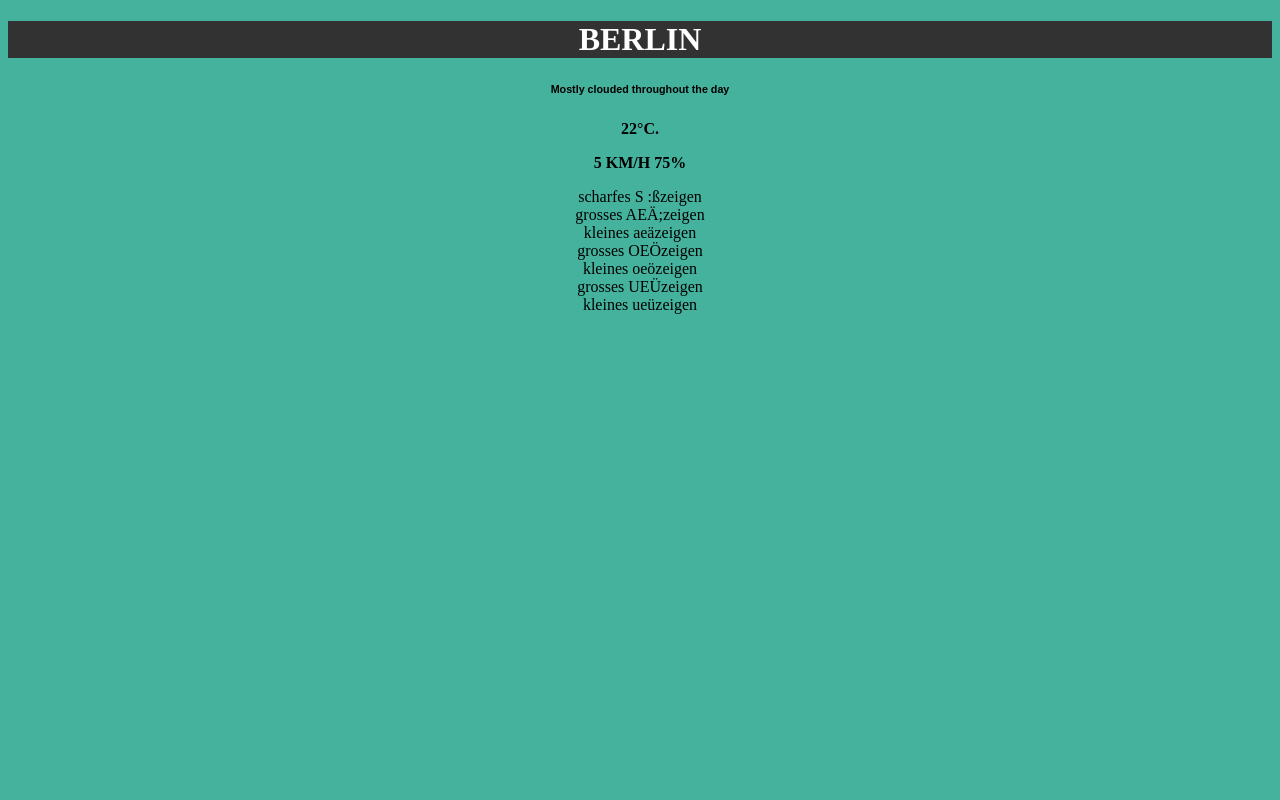
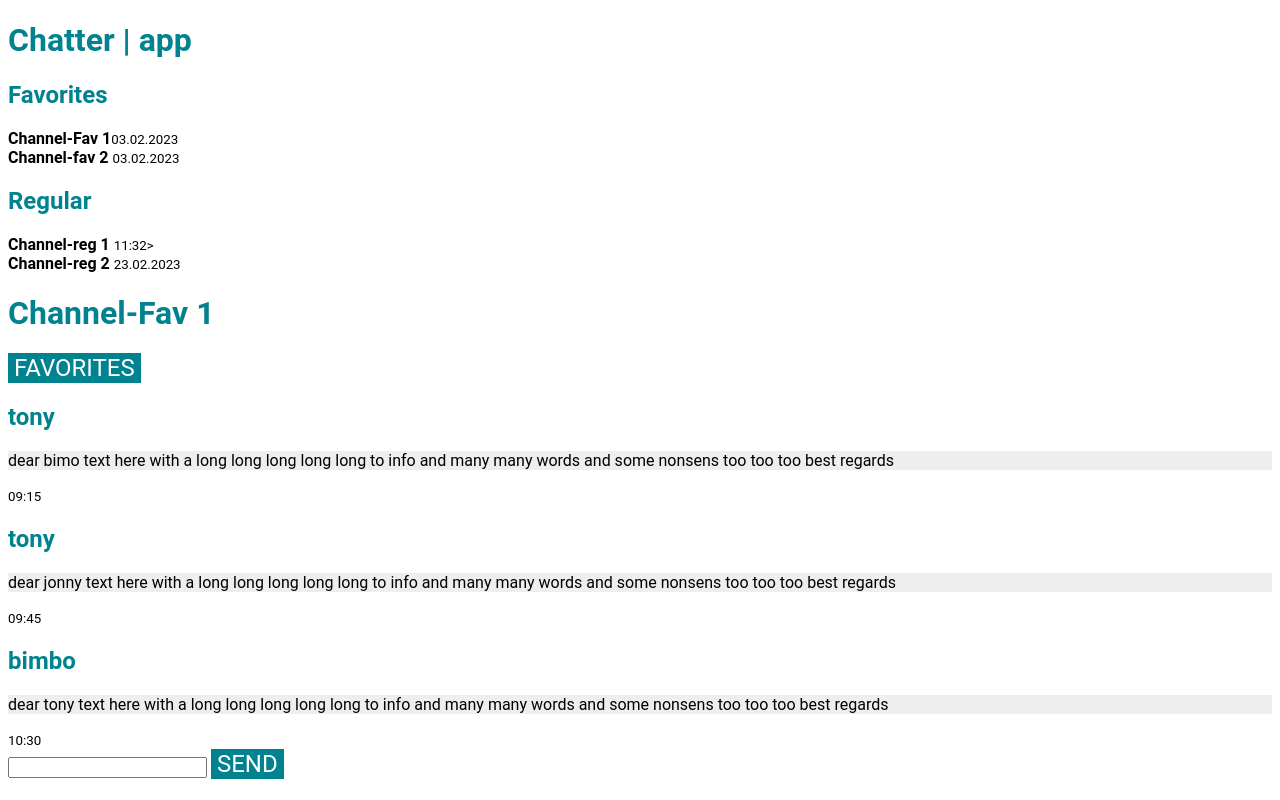
Before and after one commit to AndreasHibo/LMUtest, a plain HTML site: page index.html in a window 1280 px wide. Drawn offline with Linux system fonts and the light colour scheme.

Commit message:
Add files via upload

```diff
--- a/index.html
+++ b/index.html
@@ -1,44 +1,89 @@
 <!DOCTYPE html>
-<html lang="de">
+<html lang="en">
 <head>
-<title>LMU Test</title>
+    <meta charset="utf-8">
+    <meta http-equiv="X-UA-Compatible" content="IE=edge">
+    <title>Chatter|App</title>
+    <meta name="viewport" content="width=device-width, initial-scale=1">
+     <!--  * {
+        background-color:aqua text-align:left;
+      }
+
+        font-family: "Arial Bold", Arial, sans-serif;
+}
+    -->
     <style>
       * {
-  background-color: #45B29D; text-align: center;
+        font-family:"Roboto","Arial","sans-serif";
       }
+
       h1 {
+        color:#00838f;
+      }
+      h2 {
+        color:#00838f;
+      }
+      p {
+        background-color:#eeeeee;
+      }
+
+      .button {
+        border: none;
+        background-color:#00838f;
         color: white;
-  background-color: rgb(50, 50, 50);
-   text-transform: uppercase;
+        font-size: 24px;
+        cursor: pointer;
+        text-transform:uppercase;
       }
-h6 {
-  font-family: "Arial Bold", Arial, sans-serif;
-}
-strong {
- text-transform:none;
-}
-p {font-size:medium }
 
       </style>
-
 </head>
 <body>
-    <h1>Berlin</h1>
+    <h1>Chatter | app</h1>
 
-<h6>Mostly clouded throughout the day</h6>
+    <!-- the category 1-->
+    <h2>Favorites</h2>
+     <!-- the channels for category 1-->
+    <strong>Channel-Fav 1</strong><small>03.02.2023</small>
+    <br><strong>Channel-fav 2</strong> <small>03.02.2023</small>
 
-<p><strong>22&deg;C.</strong></p>
+     <!-- the category 2-->
+    <h2>Regular</h2>
+     <!-- the channels for category 2-->
+    <strong>Channel-reg 1</strong> <small>11:32></small>
+    <br><strong>Channel-reg 2</strong> <small>23.02.2023</small>
 
-<!-- Windspeed -->
-<strong>5 KM/H&nbsp;75%</strong>
+     <!-- the selected Channel -->
+    <h1>Channel-Fav 1</h1>
 
+    <button type="button" class="button">Favorites</button>
+
+     <!-- user name -->
+    <h2>tony</h2>
+    <!-- message content -->
     <p>
-    scharfes S :&szlig;zeigen <br>
-grosses AE&Auml;;zeigen <br>
-kleines ae&auml;zeigen <br>
-grosses OE&Ouml;zeigen <br>
-kleines oe&ouml;zeigen <br>
-grosses UE&Uuml;zeigen <br>
-kleines ue&uuml;zeigen <br>
+      dear bimo text here with a long long long long long to info and many many words and some nonsens too too too best regards
     </p>
+     <!-- the Date and Time when submitted -->
+    <small>09:15</small>
+
+
+    <h2>tony</h2>
+    <p>
+      dear jonny text here with a long long long long long to info and many many words and some nonsens too too too best regards
+    </p>
+    <small>09:45</small>
+
+    <h2>bimbo</h2>
+    <p>
+    dear tony text here with a long long long long long to info and many many words and some nonsens too too too best regards
+    </p>
+    <small>10:30</small>
+    <form>
+      <input type="text" id="mytext" >
+      <!-- input type="submit" value="Send" class="button" -->
+      <button type="button" class="button">Send</button>
+  </form>
+
 </body>
+</html>
```
Lines whose indentation alone changed are shown as unchanged.
